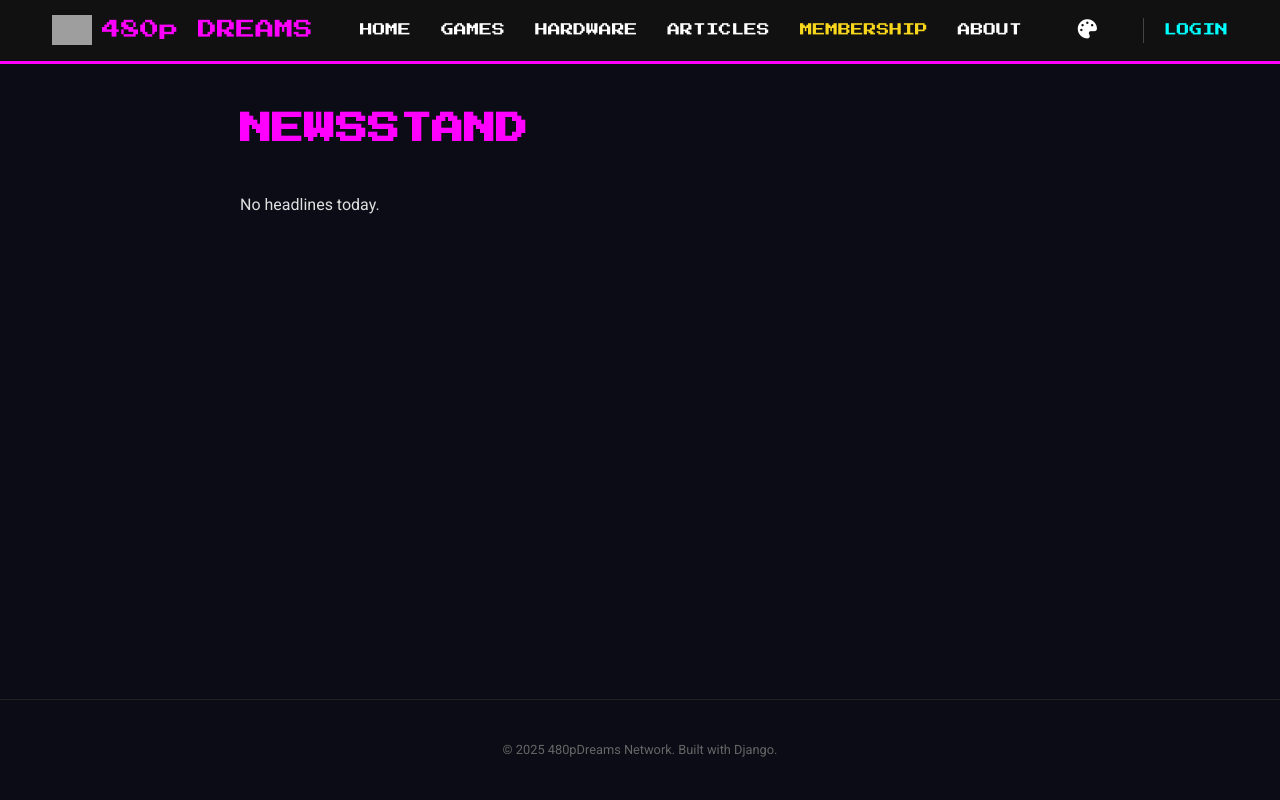
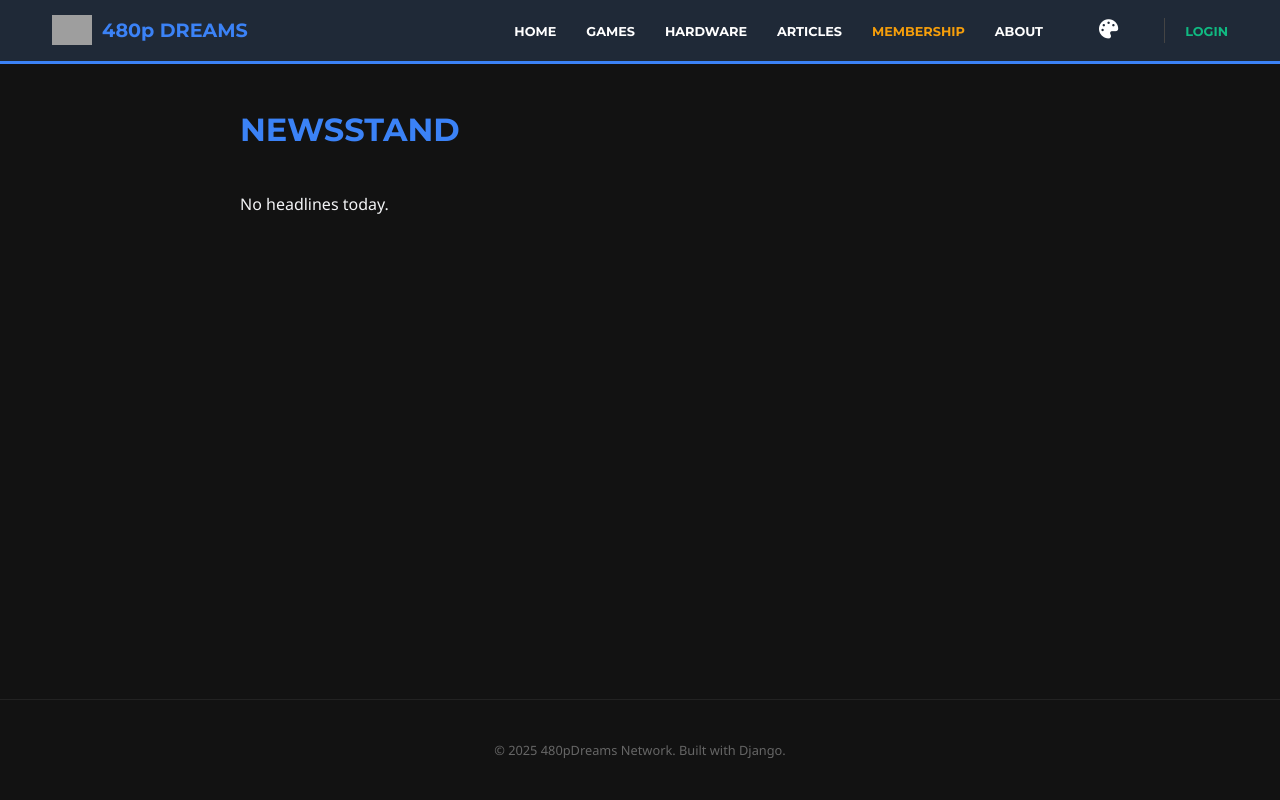
Before and after one commit to 480pDreams/480pDreams, a Django app: page /blog/ in a window 1280 px wide. Run offline with Django 5.2, Linux system fonts and the light colour scheme; data that the repository does not hold is empty; some libraries are stand-ins or nearby versions; grey boxes are pictures that could not be loaded.

Commit message:
Update fonts to Noto Sans + Montserrat

```diff
--- a/static/css/retro.css
+++ b/static/css/retro.css
@@ -1,28 +1,32 @@
-/* 480pDreams Global Stylesheet */
-/* IMPORTS */
-@import url('https://fonts.googleapis.com/css2?family=Press+Start+2P&family=Roboto:wght@300;400;700&display=swap');
-@import url('https://fonts.googleapis.com/css2?family=VT323&display=swap'); /* Matrix/PC-98 Font */
-@import url('https://fonts.googleapis.com/css2?family=Noto+Sans+JP:wght@400;700&display=swap'); /* Japanese Support */
-@import url('https://fonts.googleapis.com/css2?family=Courier+Prime&display=swap'); /* Terminal Font */
+/* 480pDreams Theme Engine */
+/* RETRO FONTS */
+@import url('https://fonts.googleapis.com/css2?family=Press+Start+2P&family=VT323&display=swap');
+
+/* MODERN FONTS (Noto Ecosystem) */
+@import url('https://fonts.googleapis.com/css2?family=Montserrat:wght@700;800&family=Noto+Sans+JP:wght@400;500;700&family=Noto+Sans:wght@400;500;700&display=swap');
 
 /* =========================================
    THEME ENGINE (CSS VARIABLES)
    ========================================= */
 
-/* 1. DEFAULT: "RETRO" (Dreamcast / Synthwave) */
+/* === 1. DEFAULT: "MODERN" (Clean / Dark) === */
 :root {
-    --bg-color: #0b0c15;
-    --text-color: #e0e0e0;
-    --primary: #ff00ff;        /* Hot Pink */
-    --secondary: #00ffff;      /* Cyan */
-    --accent: #f9d71c;         /* Yellow */
-    --card-bg: #1a1a24;
-    --nav-bg: #111;
-    --scanline-display: block; /* Scanlines ON */
-    --font-header: 'Press Start 2P', cursive;
-    --font-body: 'Roboto', sans-serif;
-    --border-style: 2px solid #333;
-    --shadow-style: none;
+    --bg-color: #121212;
+    --text-color: #f3f4f6;
+    --primary: #3b82f6;        /* Modern Blue */
+    --secondary: #10b981;      /* Emerald Green */
+    --accent: #f59e0b;         /* Amber */
+    --card-bg: #1e1e1e;
+    --nav-bg: #1f2937;
+    --scanline-display: none;  /* OFF */
+
+    /* NEW FONTS */
+    --font-header: 'Montserrat', 'Noto Sans JP', sans-serif;
+    --font-body: 'Noto Sans', 'Noto Sans JP', sans-serif;
+
+    --border-style: 1px solid #374151;
+    --shadow-style: 0 4px 6px -1px rgba(0, 0, 0, 0.5);
+    --radius: 8px;
 }
 
 /* 2. MODERN (Slick Dark Mode) */
```
